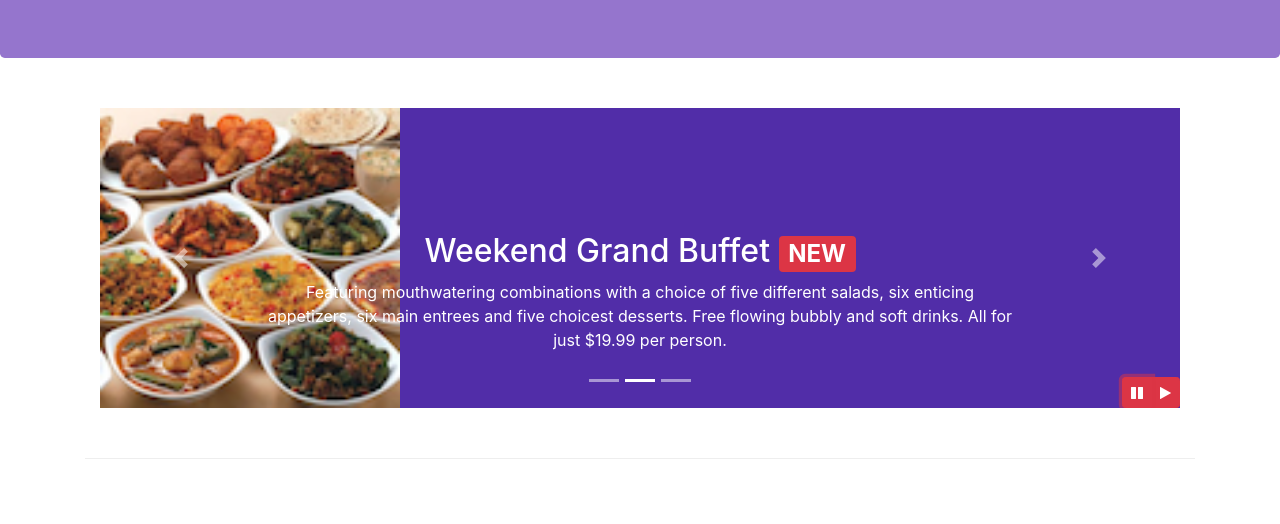
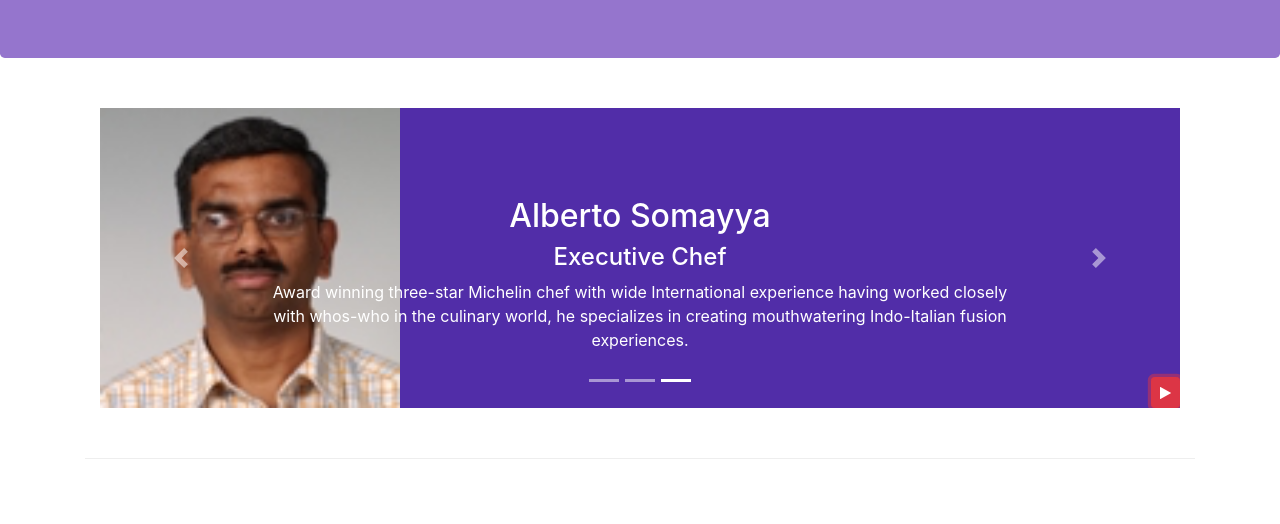
Before and after one commit to courses-git/coursera-fullstack-bootstrap, a website: page index.html in a window 1280 px wide. Both pictures are taken after a click on the button 1137 px from the left and 668 px from the top of the page. Shown: the part 276-800 px from the top of the page. Drawn offline with nearby package versions, Linux system fonts and the light colour scheme.

Commit message:
More Bootstrap JQuery

```diff
--- a/index.html
+++ b/index.html
@@ -186,7 +186,7 @@
   <div class="container">
     <div class="row row-content">
       <div class="col">
-        <div id="mycarousel" class="carousel slide" data-ride="carousel">
+        <div id="mycarousel" class="carousel slide">
           <div class="carousel-inner" role="listbox">
             <div class="carousel-item active">
               <img class="d-block img-fluid" src="img/uthappizza.png" alt="Uthappizza">
@@ -200,7 +200,7 @@
             </div>
 
             <div class="carousel-item">
-              <img class="d-block img-fluid" src="img/buffet.png" alt="Uthappizza">
+              <img class="d-block img-fluid" src="img/buffet.png" alt="Buffet">
               <div class="carousel-caption d-none d-md-block">
                 <h2>Weekend Grand Buffet <span class="badge badge-danger">NEW</span></h2>
                 <p class="d-none d-sm-block">Featuring mouthwatering combinations with a choice of five different
@@ -212,7 +212,7 @@
             </div>
 
             <div class="carousel-item">
-              <img class="d-block img-fluid" src="img/alberto.png" alt="Uthappizza">
+              <img class="d-block img-fluid" src="img/alberto.png" alt="Alberto Somayya">
               <div class="carousel-caption d-none d-md-block">
                 <h2>Alberto Somayya</h2>
                 <h4>Executive Chef</h4>
@@ -236,14 +236,9 @@
               <span class="carousel-control-next-icon"></span>
             </a>
 
-            <div class="btn-group" id="carouselButton">
-              <button class="btn btn-danger btn-sm" id="carousel-pause">
-                <span class="fa fa-pause"></span>
-              </button>
-              <button class="btn btn-danger btn-sm" id="carousel-play">
-                <span class="fa fa-play"></span>
-              </button>
-            </div>
+            <button class="btn btn-danger btn-sm" id="carouselButton">
+              <span id="carousel-button-icon" class="fa fa-pause"></span>
+            </button>
           </div>
         </div>
       </div>
@@ -354,11 +349,17 @@
   <script>
     $(document).ready(function () {
       $("#mycarousel").carousel({ interval: 2000 });
-      $("#carousel-pause").click(function () {
-        $("#mycarousel").carousel('pause');
-      });
-      $("#carousel-play").click(function () {
-        $("#mycarousel").carousel('cycle');
+      $("#carouselButton").click(function () {
+        if ($("#carouselButton").children("span").hasClass('fa-pause')) {
+          $("#mycarousel").carousel('pause');
+          $("#carouselButton").children("span").removeClass('fa-pause');
+          $("#carouselButton").children("span").addClass('fa-play');
+        }
+        else if ($("#carouselButton").children("span").hasClass('fa-play')) {
+          $("#mycarousel").carousel('cycle');
+          $("#carouselButton").children("span").removeClass('fa-play');
+          $("#carouselButton").children("span").addClass('fa-pause');
+        }
       });
     });
   </script>
```
